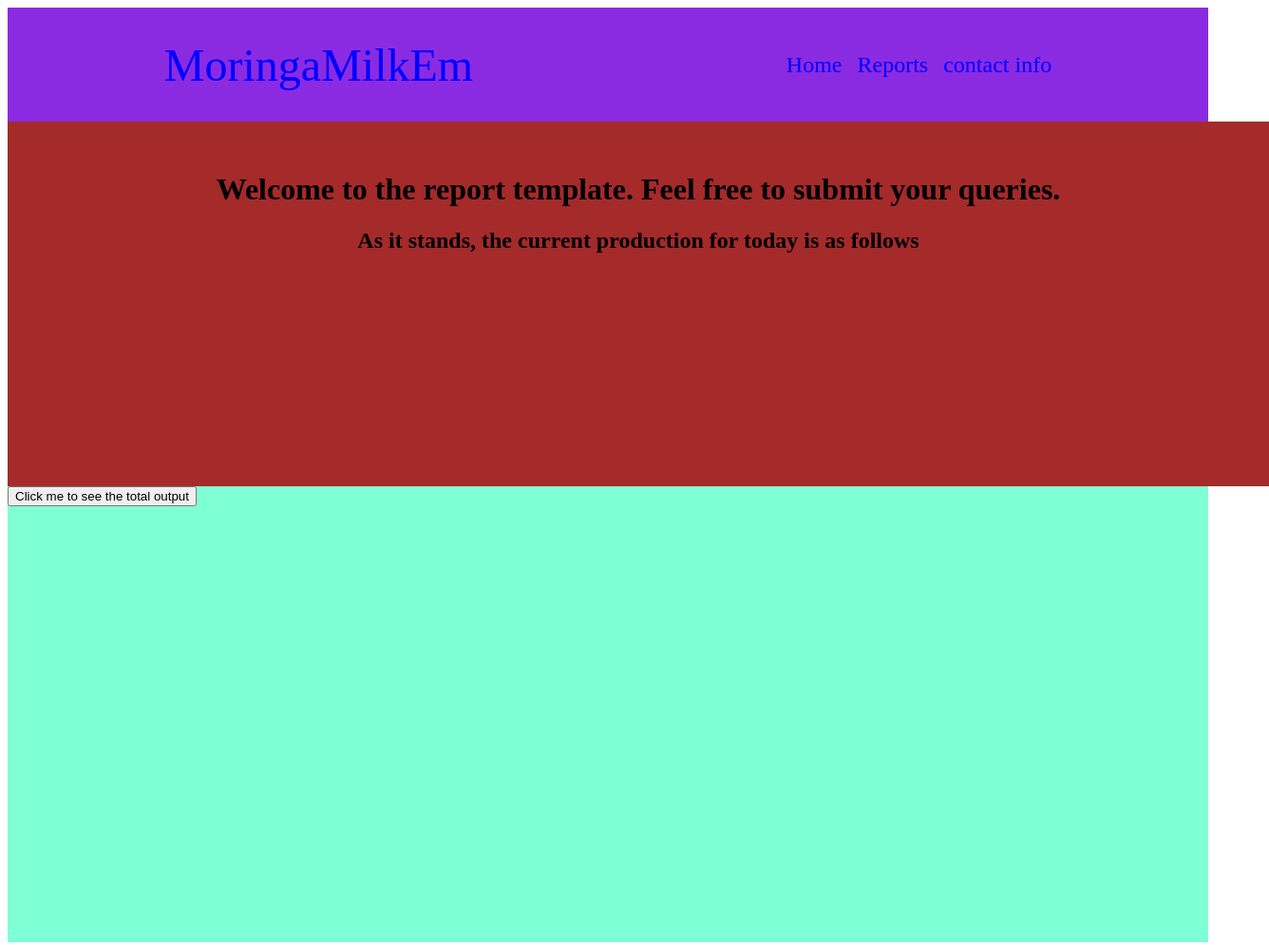
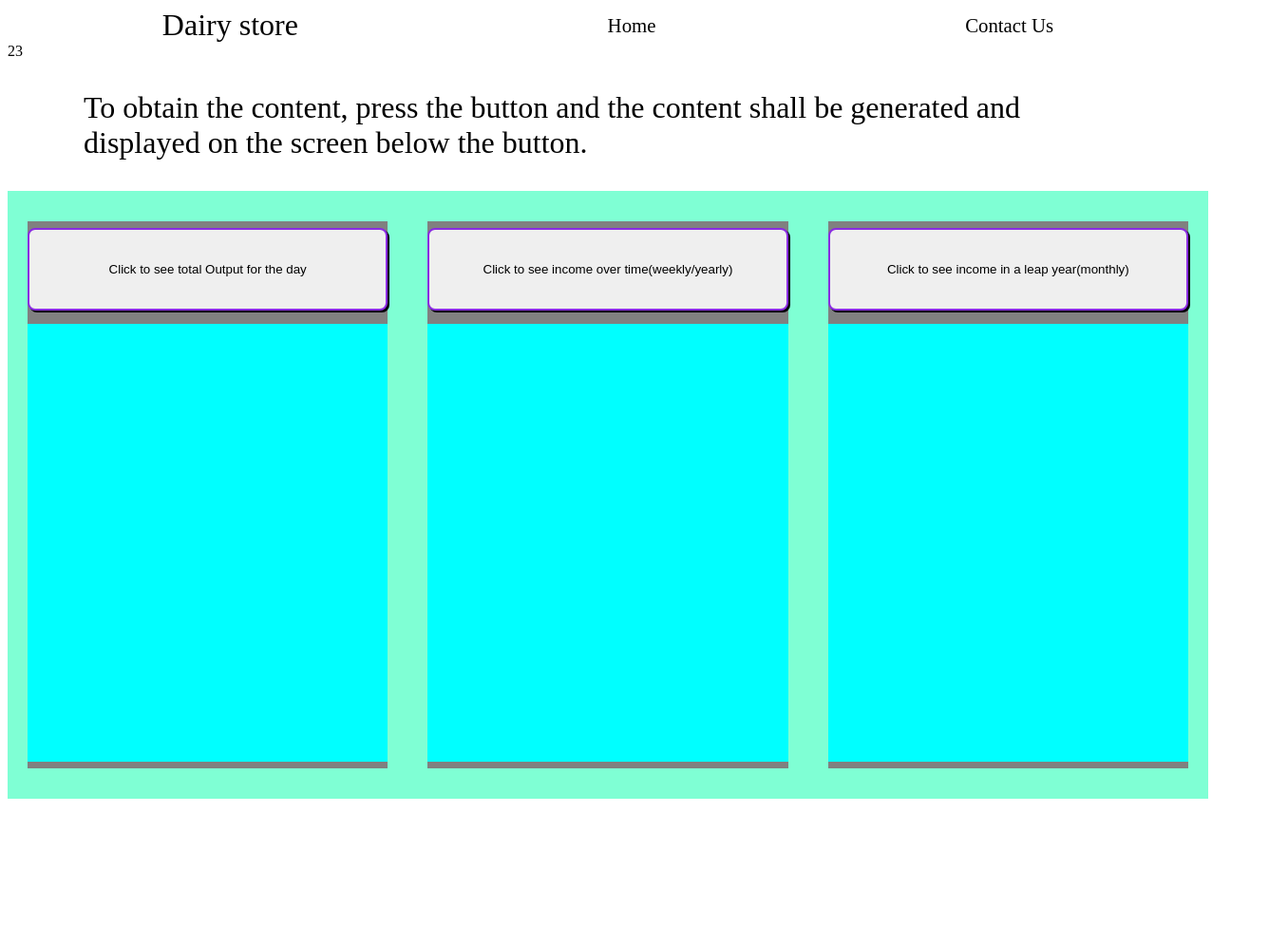
Before and after one commit to Kangonga/dairy_project, a plain HTML site: page index.html in a window 1280 px wide. Shown: the whole page at 95% size, 1336 px wide, since content can reach past the window. After the commit the page ends 849 px from the top, so only its background shows below. Drawn offline with Linux system fonts and the light colour scheme.

Commit message:
revamp the page

```diff
--- a/index.html
+++ b/index.html
@@ -11,56 +11,43 @@
 
     <div class="container">
 
-        <div class = "header">
-            <div class="logo">MoringaMilkEm</div>
+        <div class="header">
             <div class="navbar">
-                <li>Home</li>
-                <li>Reports</li>
-                <li>contact info</li>
-            </div>
-        </div>
+                <li class="nav-item nav-item1">Dairy store</li>
+                <li class="nav-item">Home</li>
+                <li class="nav-item">Contact Us</li>
+            </div> <!--navbar-->
+        </div>   <!-- header -->
+        23
 
 
 
-
-        <div class="content milkOutput">
-            <h1>Welcome to the report template. Feel free to submit your queries.</h1>
-            <h2>As it stands, the current production for today is as follows</h2>
-            <div class="sheds-output">
-                <!-- <div class="sheds-output-child1 sheds-output-child"></div>
-                <div class="sheds-output-child2 sheds-output-child"></div>
-                <div class="sheds-output-child3 sheds-output-child"></div>
-                 -->
-            </div>
-        </div>
-
-
-        <div class="incomeWeekly">
+        <div class="instructions">
+            To obtain the content, press the button and the content shall be generated and displayed on the screen
+            below the button.
+        </div> <!--Instructions-->
 
 
 
-
-        </div>
+        <div class="contents">
+            <div class="button-container a">
+                <button class="button buttonA">Click to see total Output for the day</button>
+                <div id = "button1" class="buttonContent"></div>
+            </div> <!--container 1-->
+            <div class="button-container b">
+                <button class="button buttonB">Click to see income over time(weekly/yearly)</button>
+                <div id= "button2" class="buttonContent"></div>
+            </div> <!--container 2-->
+            <div class="button-container">
+                <button class="button buttonC">Click to see income in a leap year(monthly)</button>
+                <div id = "button3" class="buttonContent"></div>
+            </div> <!--container 3-->
 
 
 
+        </div> <!--Contents box-->
 
-        <div class="leapYear"></div>
-
-
-
-
-
-
-
-
-
-        <div class = "reports">
-            <button class="report">Click me to see the total output</button>
-        </div>
-    </div>
-
-
+        <div class="optional"></div> <!--Optional box-->
 
 
 
--- a/index.js
+++ b/index.js
@@ -1,6 +1,7 @@
 let milkPrice = 45; // 45ksh
 const fullTIme = 52; // 52 weeks
 let dayOutput;
+let sellingPrice;
 
 sheds = ['A','B','C','D']
 months = ['January', 'February', 'March', 'April', 'May', 'June', 'July', 'August', 'September', 'October', 'November', 'December']
@@ -82,7 +83,7 @@ function incomeOverTime(sellingPrice, time, input = dayOutput){
 
 
 //create a report variable that listens to the daily output button
-const report = document.querySelector('.report')
+const report = document.querySelector('.contents')
 
 report.addEventListener('click', ()=>{
     let prod = totalProduction(sheds, shedOutput);
@@ -92,3 +93,19 @@ report.addEventListener('click', ()=>{
     productionDiv.innerHTML = `${prod}`;
 
 })
+
+const button1 = document.querySelector('.buttonA');
+button1.addEventListener('click', () => {
+    prod = totalProduction(sheds, shedOutput);
+    let content1 = document.getElementById('button1');
+    content1.innerHTML = `${prod}`
+})
+
+const button2 = document.getElementById('buttonB');
+button2.addEventListener('click', () =>{
+    sellingPrice = prompt("Enter the selling price for a liter");
+    let weekly = sellingPrice * dayOutput * 7;
+    let content2 = document.getElementById('button2');
+    content2.innerHTML = `for the week: ${weekly}`
+
+})
--- a/styles.css
+++ b/styles.css
@@ -1,121 +1,81 @@
 li {
     list-style: none;
 }
-
+html {
+    margin: 0;
+    width: 100%;
+    box-sizing: border-box;
+}
 
 
 
 .container {
     background-color: white;
-    width: 100%;
     display: flex;
     flex-direction: column;
     flex-wrap: wrap;
-}
-
-.header {
-    background-color: blueviolet;
-    content: "";
-    width: 100%;
-    height: 15vh;
-    display: flex;
-    justify-content: space-around;
-    align-items: center;
-    border: none;
-    flex-wrap: wrap;
-}
-
-.logo {
-    font-size: 3rem;
 }
 
 .navbar {
     display: flex;
     justify-content: space-around;
     align-items: center;
-    gap: 1rem;
-    font-size: 1.5rem;
-    flex-wrap: wrap;
+}
 
+.nav-item {
+    font-size: 1.3rem;
+}
+
+.nav-item1 {
+    font-size: 2rem;
+}
+
+.instructions {
+    margin: 2rem;
+    font-size: 2rem;
+    padding: 0 3rem;
 }
 
 
 
-
-
-
-
-
-
-
-
-
-
-
-.content {
-    background-color: brown;
-    width: 100%;
-    height: 40vh;
-    margin-top: 0;
-    border: none;
-    padding: 2rem;
-}
-.content h1,h2 {
-    text-align: center;
-}
-.sheds-output {
-    display: flex;
-    flex-wrap: wrap;
-    justify-content: center;
-    align-items: center;
-
-}
-.sheds-output-child {
-    width: 30vw;
-    height: 200px;
-    border: 2px solid grey;
-    border-radius: 5px;
-    box-shadow: inset;
-    background-color: white;
-
-}
-
-
-
-
-
-.divtrial {
-    background-color: red;
-    width: 100px;
-    height: 100px;
-    text-align: center;
-}
-
-.header {
-    color: blue;
-}
-
-
-
-
-
-
-
-
-
-
-
-
-
-
-
-
-
-
-
-.reports {
+.contents {
     background-color: aquamarine;
     content: " ";
     width: 100%;
-    height: 60vh;
+    height: 80vh;
+    display: flex;
+    justify-content: space-around;
+    align-items: center;
 }
+
+.button-container {
+    width: 30%;
+    height: 90%;
+    content: " ";
+    background-color: gray;
+    color: black;
+    display: flex;
+    flex-wrap: wrap;
+    flex-direction: column;
+    justify-content: space-around;
+}
+
+button {
+    height:15%;
+    border: 2px solid blueviolet;
+    border-radius: 8px;
+    box-shadow: 2px 2px 0;
+
+}
+button:active {
+    font-size: 1.5rem;
+    color: red;
+}
+button:hover {
+    cursor: pointer;
+}
+.buttonContent{
+    height: 80%;
+    content: "";
+    background-color: aqua;
+}
```
